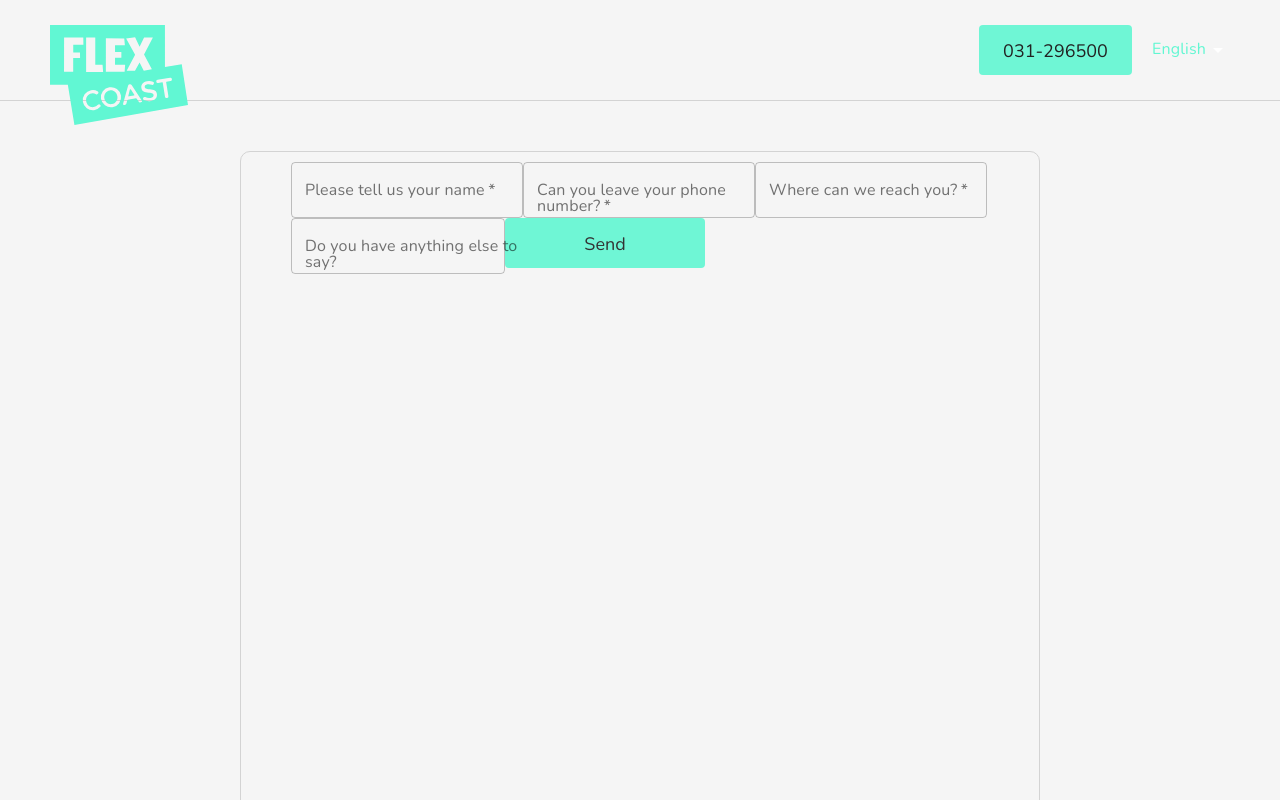
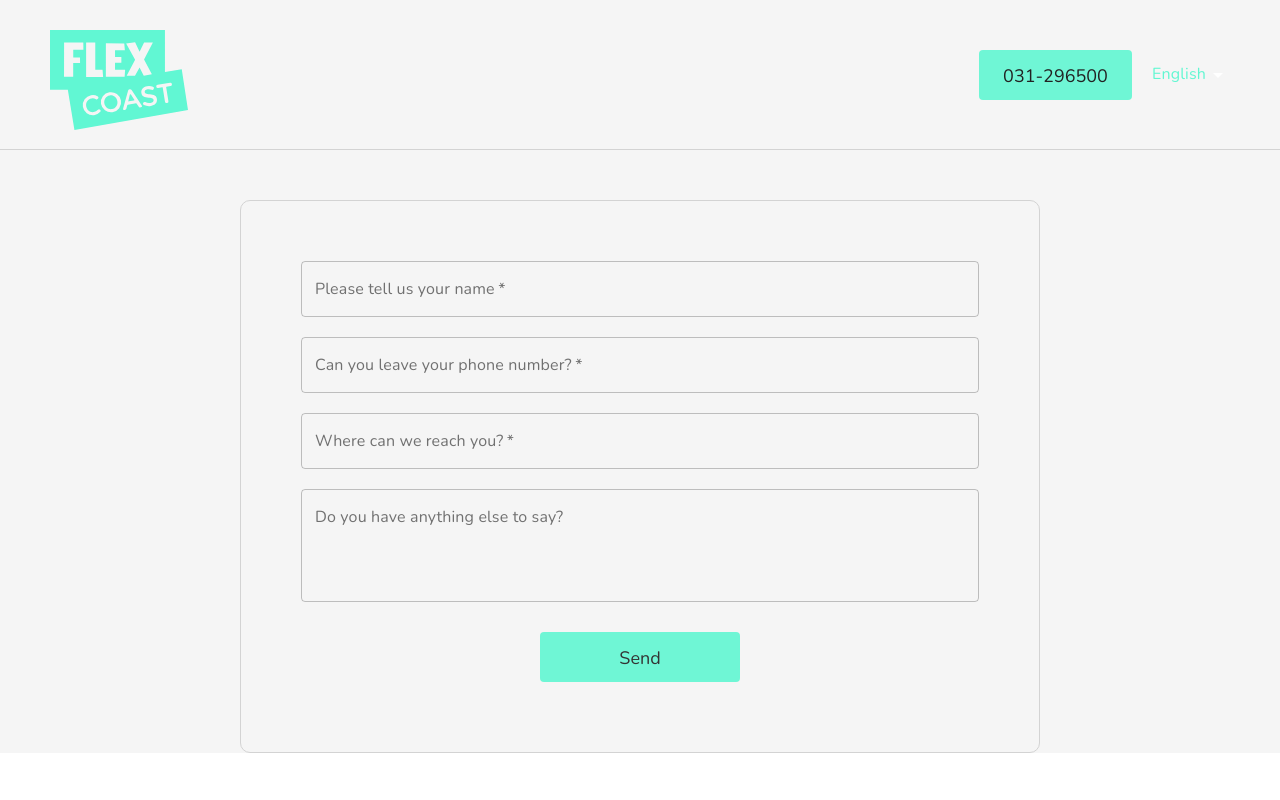
Before and after one commit to SevaDer14/flex_coast_client, a React (Create React App) app: page /rent_out in a window 1280 px wide. Shown: the top 800 px of the page. Built offline with nearby package versions, Linux system fonts and the light colour scheme; no server answers; what ahoy.js would draw is missing.

Commit message:
styles form

```diff
--- a/src/components/RentOutForm.jsx
+++ b/src/components/RentOutForm.jsx
@@ -41,11 +41,12 @@ const RentOutForm = () => {
       type: 'text',
       required: false,
       multiline: true,
+      rows: 4,
       dataKey: 'notes'
     },
   ]
 
-  const handleSubmit = (event) => {
+  const sendToHubSpot = (event) => {
     event.preventDefault()
     Inquiries.sendToHubSpot(formData, setLoading)
   }
@@ -64,7 +65,9 @@ const RentOutForm = () => {
       type={question.type}
       required={question.required}
       multiline={question.multiline}
+      rows={question.rows}
       variant='outlined'
+      style={{margin: '10px'}}
     />
   ))
 
@@ -72,7 +75,7 @@ const RentOutForm = () => {
     <>
       <Header />
       <div className='form-container'>
-        <form onSubmit={(event) => handleSubmit(event)}>
+        <form onSubmit={(event) => sendToHubSpot(event)}>
           {form}
           <button className='custom-button' loading={loading} submit dataCy='submit-btn'>
             {t('submitButton')}
--- a/src/styles/_header.scss
+++ b/src/styles/_header.scss
@@ -4,7 +4,7 @@
   max-width: 1280px;
   padding: 50px;
   display: flex;
-  height: 75px;
+  height: 150px;
   justify-content: space-between;
   margin: 0 auto;
   align-items: center;
@@ -34,7 +34,7 @@
 
   .logo {
     height: 100px;
-    margin-top: 50px;
+    margin-top: 10px;
     cursor: pointer;
     @media only screen and (max-width: $mobile) {
       margin-top: 25px;
--- a/src/styles/_questionnaire.scss
+++ b/src/styles/_questionnaire.scss
@@ -1,26 +1,4 @@
 @import './variables';
-
-.form-container {
-  display: flex;
-  flex-direction: column;
-  min-height: 100vh;
-  max-width: 800px;
-  margin: auto;
-  margin-top: 50px;
-  padding: 10px 50px 50px 50px;
-  border-radius: $borderRadius;
-  border: 1px solid lightgray;
-  @media only screen and (max-width: $mobile) {
-    border: none;
-    margin-top: 0;
-    padding: 0 20px 0 20px;
-  }
-
-  .custom-button {
-    width: 200px;
-    margin: 0 auto;
-  }
-}
 
 .welcomeMessage {
   color: $fontColor;
--- a/src/styles/_rentOutForm.scss
+++ b/src/styles/_rentOutForm.scss
@@ -1,5 +1,27 @@
 @import './variables';
 
-.form-input {
-  margin: 10px;
+.form-container {
+  display: flex;
+  flex-direction: column;
+  max-width: 800px;
+  margin: auto;
+  margin-top: 50px;
+  padding: 50px;
+  border-radius: $borderRadius;
+  border: 1px solid lightgray;
+  @media only screen and (max-width: $mobile) {
+    border: none;
+    margin-top: 0;
+    padding: 0 20px 0 20px;
+  }
+
+  .custom-button {
+    width: 200px;
+    margin: 20px auto;
+  }
+
+  form {
+    display: flex;
+    flex-direction: column;
+  }
 }
--- a/src/styles/_testimonialSlider.scss
+++ b/src/styles/_testimonialSlider.scss
@@ -1,4 +1,8 @@
 @import './variables';
+
+.testimonial-section {
+  background-color: whitesmoke;
+}
 
 .illu-container {
   padding: 75px 25px 0 25px;
--- a/src/styles/globals.css
+++ b/src/styles/globals.css
@@ -249,7 +249,7 @@
   display: -webkit-box;
   display: -ms-flexbox;
   display: flex;
-  height: 75px;
+  height: 150px;
   -webkit-box-pack: justify;
       -ms-flex-pack: justify;
           justify-content: space-between;
@@ -290,7 +290,7 @@
 
 .page-header .logo, .page-header-landing .logo {
   height: 100px;
-  margin-top: 50px;
+  margin-top: 10px;
   cursor: pointer;
 }
 
@@ -446,36 +446,6 @@ input[type='number']::-webkit-outer-spin-button {
 
 .hero-section .submit-message-container {
   width: 75%;
-}
-
-.form-container {
-  display: -webkit-box;
-  display: -ms-flexbox;
-  display: flex;
-  -webkit-box-orient: vertical;
-  -webkit-box-direction: normal;
-      -ms-flex-direction: column;
-          flex-direction: column;
-  min-height: 100vh;
-  max-width: 800px;
-  margin: auto;
-  margin-top: 50px;
-  padding: 10px 50px 50px 50px;
-  border-radius: 10px;
-  border: 1px solid lightgray;
-}
-
-@media only screen and (max-width: 620px) {
-  .form-container {
-    border: none;
-    margin-top: 0;
-    padding: 0 20px 0 20px;
-  }
-}
-
-.form-container .custom-button, .form-container .compelling-container .rent-out-button, .compelling-container .form-container .rent-out-button {
-  width: 200px;
-  margin: 0 auto;
 }
 
 .welcomeMessage {
@@ -867,6 +837,10 @@ input.phone {
   color: #fff;
 }
 
+.testimonial-section {
+  background-color: whitesmoke;
+}
+
 .illu-container {
   padding: 75px 25px 0 25px;
   max-width: 1280px;
@@ -1234,13 +1208,48 @@ section {
           transform: scale(1.1);
 }
 
-.form-input {
-  margin: 10px;
+.form-container {
+  display: -webkit-box;
+  display: -ms-flexbox;
+  display: flex;
+  -webkit-box-orient: vertical;
+  -webkit-box-direction: normal;
+      -ms-flex-direction: column;
+          flex-direction: column;
+  max-width: 800px;
+  margin: auto;
+  margin-top: 50px;
+  padding: 50px;
+  border-radius: 10px;
+  border: 1px solid lightgray;
+}
+
+@media only screen and (max-width: 620px) {
+  .form-container {
+    border: none;
+    margin-top: 0;
+    padding: 0 20px 0 20px;
+  }
+}
+
+.form-container .custom-button, .form-container .compelling-container .rent-out-button, .compelling-container .form-container .rent-out-button {
+  width: 200px;
+  margin: 20px auto;
+}
+
+.form-container form {
+  display: -webkit-box;
+  display: -ms-flexbox;
+  display: flex;
+  -webkit-box-orient: vertical;
+  -webkit-box-direction: normal;
+      -ms-flex-direction: column;
+          flex-direction: column;
 }
 
 #root {
+  background-color: whitesmoke;
   font-size: 62.5%;
-  background-color: whitesmoke;
 }
 
 * {
--- a/src/styles/globals.scss
+++ b/src/styles/globals.scss
@@ -4,8 +4,8 @@
 @import url('https://fonts.googleapis.com/css2?family=Nunito:ital,wght@0,200;0,400;0,700;1,200;1,400;1,700&display=swap');
 
 #root {
+  background-color: whitesmoke;
   font-size: 62.5%;
-  background-color: whitesmoke;
 }
 
 * {
```
